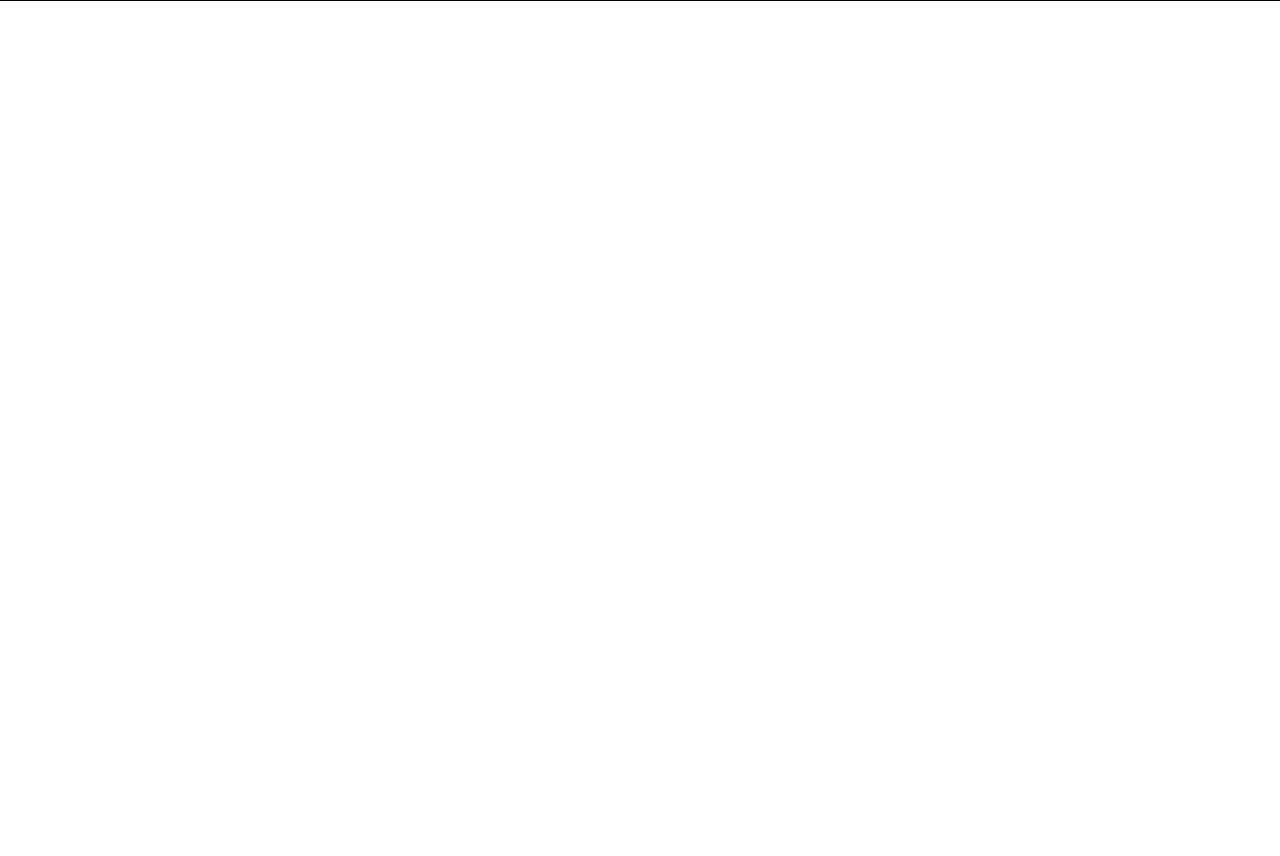
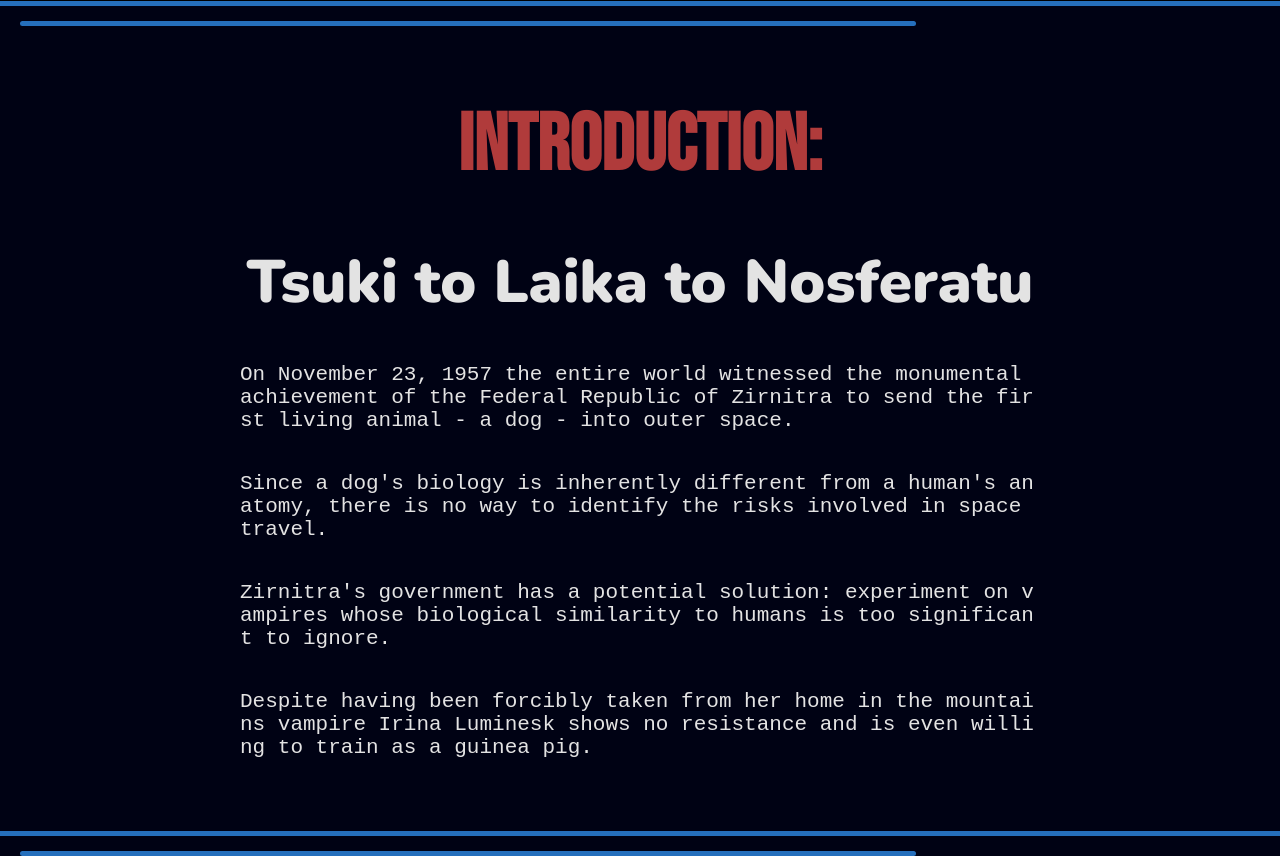
Before and after one commit to diogopereiradev/nosferatu, a React (Vite) app: page / in a window 1280 px wide. Shown: the part 799-1655 px from the top of the page. Before the commit the page ends 800 px from the top, so only its background shows below. Built offline with nearby package versions, Linux system fonts and the light colour scheme.

Commit message:
Features: Introduction section added, Splitter lines added, Header adjusts, New Images added

```diff
--- a/index.html
+++ b/index.html
@@ -8,6 +8,8 @@
     <link rel="preconnect" href="https://fonts.googleapis.com">
     <link rel="preconnect" href="https://fonts.gstatic.com" crossorigin>
     <link href="https://fonts.googleapis.com/css2?family=Permanent+Marker&display=swap" rel="stylesheet">
+    <link href="https://fonts.googleapis.com/css2?family=Bebas+Neue&display=swap" rel="stylesheet">
+    <link href="https://fonts.googleapis.com/css2?family=Bebas+Neue&family=Nunito:wght@900&display=swap" rel="stylesheet">
   </head>
   <body>
     <div class="nosferatu-root"></div>
--- a/src/app.tsx
+++ b/src/app.tsx
@@ -3,7 +3,9 @@ import { render } from 'react-dom';
 
 import GlobalStyles from './assets/GlobalStyles';
 import Wrapper from './components/Wrapper';
+import Splitter from './components/Splitter';
 import Header from './app/Header';
+import Introduction from './app/Introduction';
 
 function App (): JSX.Element {
   return (
@@ -11,6 +13,9 @@ function App (): JSX.Element {
       <GlobalStyles />
       <Wrapper>
         <Header />
+        <Splitter />
+        <Introduction />
+        <Splitter />
       </Wrapper>
     </React.Fragment>
   );
--- a/src/app/Header/index.tsx
+++ b/src/app/Header/index.tsx
@@ -23,7 +23,7 @@ function Header (): JSX.Element {
       <FrozenLake />
       <MainTitleContainer>
         <MainTitle>Nosferatu</MainTitle>
-        <SeeMoreButton href="#">See more</SeeMoreButton>
+        <SeeMoreButton href="#introduction">See more</SeeMoreButton>
       </MainTitleContainer>
     </Container>
   );
--- a/src/app/Header/styles.ts
+++ b/src/app/Header/styles.ts
@@ -115,7 +115,6 @@ export const FrozenLake = styled.div`
   background: linear-gradient(180deg, rgba(147,214,210,0.6278886554621849) 0%, rgba(76,162,156,0.7259278711484594) 100%);
   transform-style: preserve-3d;
   transform: rotateX(70deg);
-  border-radius: 30% 30% 0px 0px;
   z-index: 0;
 
   @media screen and (max-width: 1500px) {bottom: -320px;}
--- /dev/null
+++ b/src/app/Introduction/index.tsx
@@ -0,0 +1,32 @@
+import '../../types/global';
+import React from 'react';
+import IntroductionInfos from './introductiontext';
+import {
+  Container,
+  SectionTitleContainer,
+  SectionTitle,
+  IntroductionTextContainer,
+  IntroductionTitle,
+  LeftIrinaCharacter,
+  RightLevCharacter
+} from './styles';
+
+import Irina from '../../assets/images/irina.png';
+import Lev from '../../assets/images/lev.png';
+
+function Introduction (): JSX.Element {
+  return (
+    <Container id='introduction'>
+      <LeftIrinaCharacter src={Irina} alt="left-irina-character"/>
+      <RightLevCharacter src={Lev} alt="right-irina-character"/>
+      <SectionTitleContainer>
+        <SectionTitle>INTRODUCTION:</SectionTitle>
+      </SectionTitleContainer>
+      <IntroductionTextContainer>
+        <IntroductionTitle>Tsuki to Laika to Nosferatu</IntroductionTitle>
+        <IntroductionInfos />
+      </IntroductionTextContainer>
+    </Container>
+  );
+}
+export default Introduction;
--- /dev/null
+++ b/src/app/Introduction/introductiontext.tsx
@@ -0,0 +1,33 @@
+import React from 'react';
+import {
+  IntroductionParagraph
+} from './styles';
+
+function IntroductionInfos (): JSX.Element {
+  return (
+    <React.Fragment>
+      <IntroductionParagraph>
+        On November 23, 1957 the entire world witnessed the
+        monumental achievement of the Federal Republic of Zirnitra to
+        send the first living animal - a dog - into outer space.
+      </IntroductionParagraph>
+      <IntroductionParagraph>
+        Since a dog&apos;s biology is inherently different from a
+        human&apos;s anatomy, there is no way to identify the risks
+        involved in space travel.
+      </IntroductionParagraph>
+      <IntroductionParagraph>
+        Zirnitra&apos;s government has a
+        potential solution: experiment on vampires
+        whose biological similarity to humans is too significant to ignore.
+      </IntroductionParagraph>
+      <IntroductionParagraph>
+        Despite having been forcibly taken from her home in the mountains
+        vampire Irina Luminesk shows
+        no resistance and is even willing to train as a
+        guinea pig.
+      </IntroductionParagraph>
+    </React.Fragment>
+  );
+}
+export default IntroductionInfos;
--- /dev/null
+++ b/src/app/Introduction/styles.tsx
@@ -0,0 +1,82 @@
+import styled from 'styled-components';
+
+export const Container = styled.section`
+  width: 100%;
+  min-height: 830px;
+  background-color: rgba(0,2,20,1);
+  padding: 20px;
+`;
+
+export const SectionTitleContainer = styled.div`
+  width: 100%;
+  height: 250px;
+  display: flex;
+  flex-direction: column;
+  justify-content: center;
+  align-items: center;
+`;
+
+export const SectionTitle = styled.h2`
+  font-family: 'Bebas Neue';
+  font-weight: 900;
+  font-size: 80px;
+  color: #b03b3b;
+
+  @media screen and (max-width: 500px) {font-size: 45px;}
+  @media screen and (max-width: 400px) {font-size: 50px;}
+`;
+
+export const IntroductionTextContainer = styled.div`
+  width: 100%;
+  display: flex;
+  flex-direction: column;
+  align-items: center;
+  margin-top: -50px;
+  padding: 20px;
+`;
+
+export const IntroductionTitle = styled.h2`
+  font-family: Nunito;
+  font-weight: 900;
+  font-size: 60px;
+  color: #e3e3e3;
+  text-align: center;
+
+  @media screen and (max-width: 600px) {font-size: 40px;}
+  @media screen and (max-width: 400px) {font-size: 30px;}
+  @media screen and (max-width: 350px) {font-size: 22px;}
+`;
+
+export const IntroductionParagraph = styled.p`
+  max-width: 800px;
+  word-break: break-all;
+  font-family: monospace;
+  font-weight: 100;
+  font-size: 21px;
+  color: #e3e3e3;
+  margin-top: 40px;
+`;
+
+export const LeftIrinaCharacter = styled.img`
+  width: 300px;
+  height: 500px;
+  object-fit: contain;
+  position: absolute;
+  left: 0px;
+  top: 100%;
+  margin-top: -650px;
+
+  @media screen and (max-width: 1300px) {display: none;}
+`;
+
+export const RightLevCharacter = styled.img`
+  width: 300px;
+  height: 500px;
+  object-fit: contain;
+  position: absolute;
+  right: 0px;
+  top: 100%;
+  margin-top: -650px;
+
+  @media screen and (max-width: 1300px) {display: none;}
+`;
--- a/src/assets/GlobalStyles.ts
+++ b/src/assets/GlobalStyles.ts
@@ -18,7 +18,7 @@ export default createGlobalStyle`
     -webkit-tap-highlight-color: transparent;
   }
 
-  .loading {display: none;}
+  body {background-color: rgba(0,2,20,1);}
 
   ::-webkit-scrollbar {
     width: 5px;
--- /dev/null
+++ b/src/components/Splitter/index.tsx
@@ -0,0 +1,14 @@
+import React from 'react';
+import {
+  Container,
+  Lines
+} from './styles';
+
+function Splitter (): JSX.Element {
+  return (
+    <Container>
+      <Lines />
+    </Container>
+  );
+}
+export default Splitter;
--- /dev/null
+++ b/src/components/Splitter/styles.ts
@@ -0,0 +1,25 @@
+import styled from 'styled-components';
+
+export const Container = styled.div`
+  position: relative;
+  width: 100%;
+  height: 0px;
+`;
+
+export const Lines = styled.div`
+  position: absolute;
+  width: 100%;
+  height: 5px;
+  background-color: #256fbc;
+
+  &:before {
+    content: '';
+    position: absolute;
+    left: 20px;
+    top: 20px;
+    width: 70%;
+    height: 5px;
+    border-radius: 100px;
+    background-color: #256fbc;
+  }
+`;
```
Also changed, not shown: src/assets/images/Irina.png (added), src/assets/images/lev.png (added).
